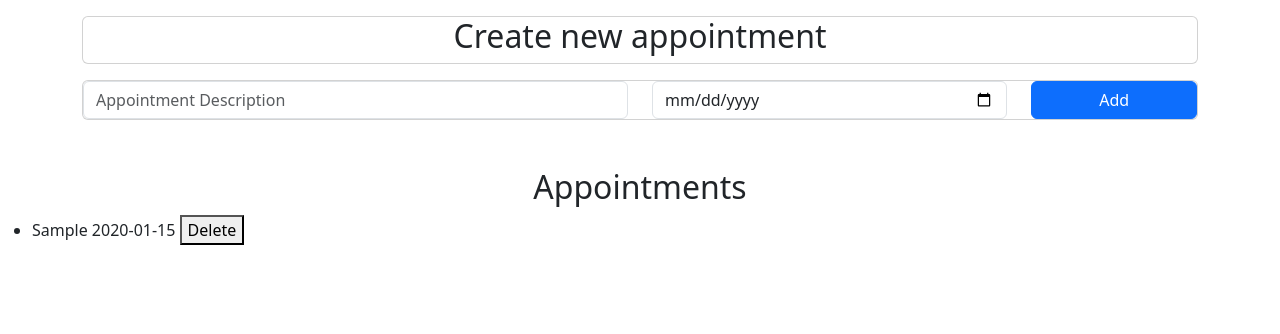
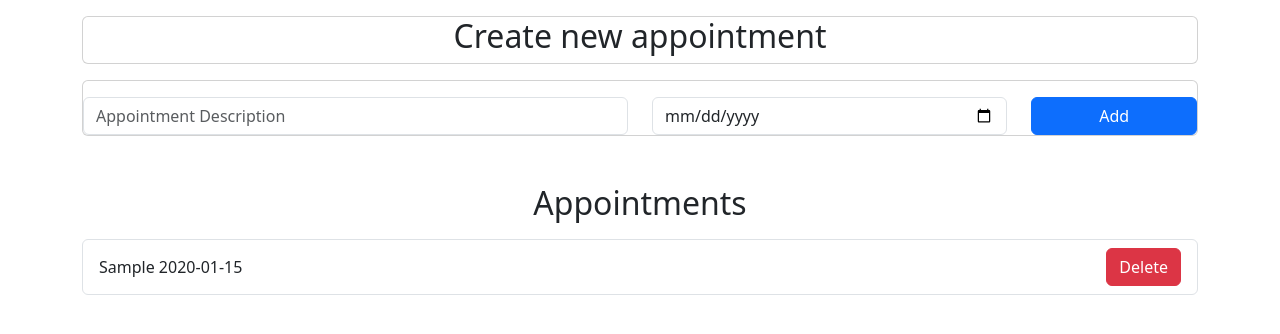
Before and after one commit to Chaitr13/Appointment-App, an Angular app: page / in a window 1280 px wide. Both pictures are taken after typing "Sample", "2020-01-15" into the empty fields and a click on the button "Add". Shown: the top 334 px of the page. Built offline with nearby package versions, Linux system fonts and the light colour scheme.

Commit message:
Styling the list items as well.

```diff
--- a/src/app/appointment-list/appointment-list.component.html
+++ b/src/app/appointment-list/appointment-list.component.html
@@ -8,7 +8,7 @@
   </div>
 
   <div class="card mt-3">
-    <div class="row">
+    <div class="row mt-3">
       <div class="col-md-6">
         <input
           class="form-control"
@@ -33,13 +33,16 @@
   </div>
 
   <h2 class="text-center mt-5">Appointments</h2>
+
+  <ul class="list-group mt-3">
+    <li
+      class="list-group-item d-flex justify-content-between align-items-center"
+      *ngFor="let appointment of appointments; index as i"
+    >
+      {{ appointment.title }} {{ appointment.date }}
+      <button class="btn btn-danger" (click)="deleteAppointment(i)">
+        Delete
+      </button>
+    </li>
+  </ul>
 </div>
-
-<div></div>
-
-<ul>
-  <li *ngFor="let appointment of appointments; index as i">
-    {{ appointment.title }} {{ appointment.date }}
-    <button (click)="deleteAppointment(i)">Delete</button>
-  </li>
-</ul>
```
